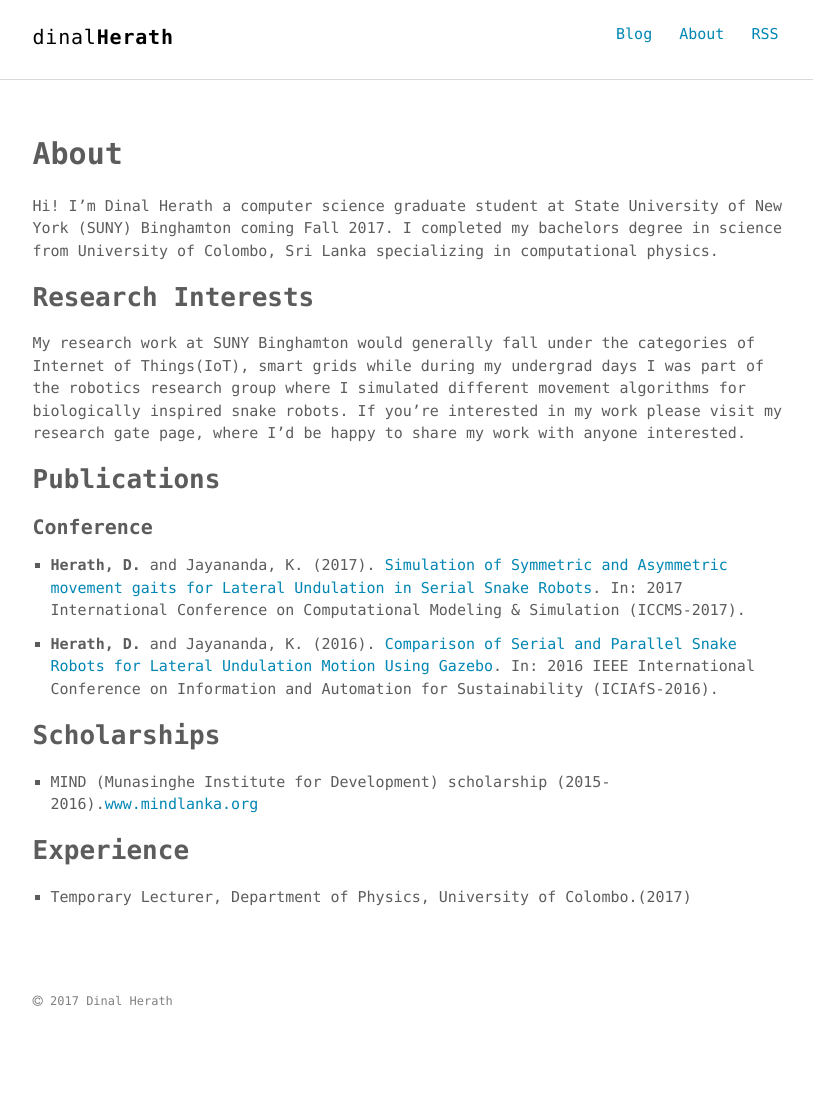
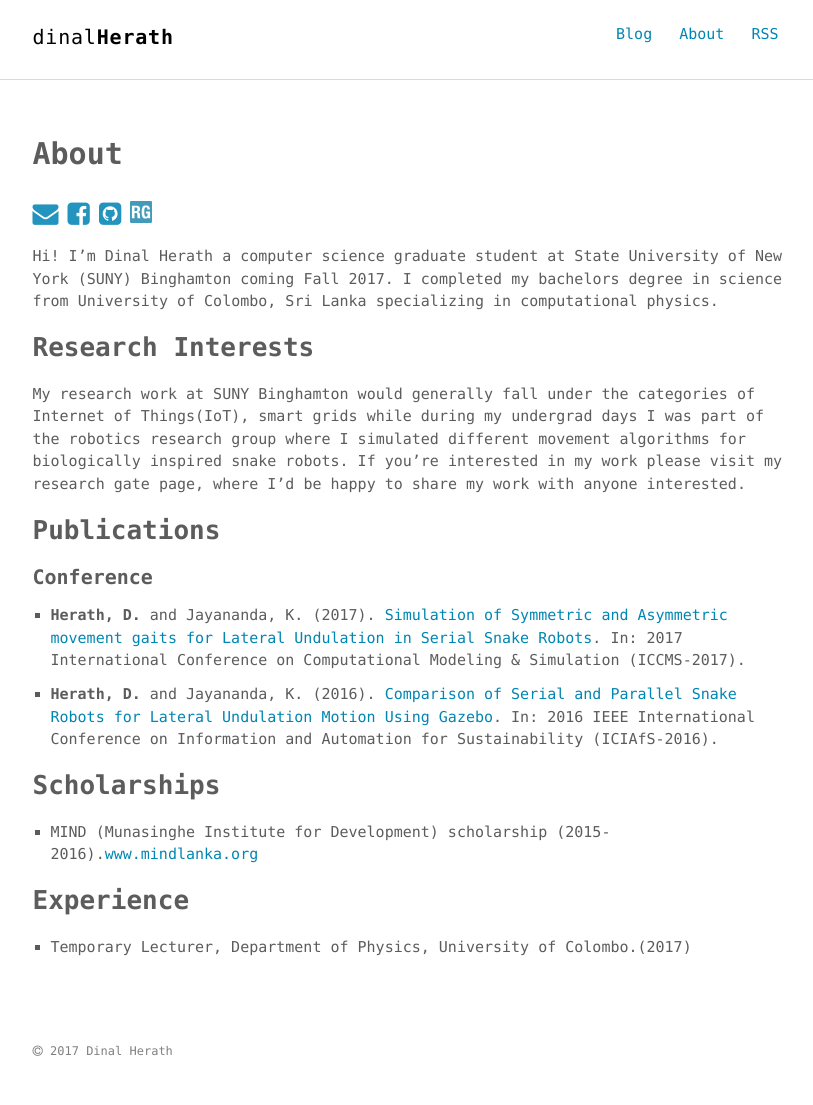
Before and after one commit to dherath/myWebsiteTheme, a Jekyll site: the page built from about.md, in a window 1280 px wide. Shown: the whole page, without its empty margins (230-1043 px from the left). Built offline with Jekyll 4.4.1, drawn with Linux system fonts in a browser that asks for light colours; before the commit the page ends 1055 px from its top, so only the background shows below that.

Commit message:
changed config and added icons to about.md

```diff
--- a/_config.yml
+++ b/_config.yml
@@ -2,17 +2,17 @@
 # SEO settings
 title: "dinal"
 title2: "Herath" # default: ""
-description: "Just another minimalist Jekyll theme for technical writing."
-keywords: "Jekyll, theme, free, download, SEO, blog, web, minimalist, thinkspace"
-url: http://heiswayi.github.io/thinkspace # site url
+# description: "Just another minimalist Jekyll theme for technical writing."
+# keywords: "Jekyll, theme, free, download, SEO, blog, web, minimalist, thinkspace"
+# url: http://heiswayi.github.io/thinkspace # site url
 baseurl: "" # apply repo name if use it under gh-pages branch
 # baseurl: null # apply null if repo name is something like username.github.io
 
 google_analytics: UA-XXXXX-XX
-repo: http://github.com/heiswayi/thinkspace
-disqus_shortname: "hnbloggithub"
-twitter_username: "HeiswayiNrird"
-comments: true
+# repo: http://github.com/heiswayi/thinkspace
+# disqus_shortname: "hnbloggithub"
+# twitter_username: "HeiswayiNrird"
+# comments: true
 
 # Build settings
 permalink   : /:year/:title/
@@ -32,8 +32,8 @@ author:
   name     : "Dinal Herath"
   #job      : "Welcome to my blog"
   greeting : "welcome to my blog"
-  bio      : " bla bla bla bla bla bla."
-  thumb    : /images/author.jpg
+  bio      : " bla bla bla bla bla bla :P."
+  thumb    : /assets/images/sherlock.jpg
   email    : #hnrird@gmail.com
   url      : #http://heiswayi.github.io
   github   : #http://github.com/heiswayi
--- a/about.md
+++ b/about.md
@@ -3,6 +3,12 @@ layout: page
 title: About
 permalink: /about/
 ---
+
+
+<a href="mailto:dinal.bing@gmail.com"><i class="fa fa-envelope" style="font-size:26px;color:#2294bd" ></i></a>
+<i class="fa fa-facebook-square" style="font-size:26px;color:#2294bd"></i>
+<a href="https://github.com/dherath" target="blank"><i class="fa fa-github-square" style="font-size:26px;color:#2294bd"></i></a>
+<a href="https://www.researchgate.net/profile/Dinal_Herath" target="blank"><i style="font-size:26px;color:#2294bd"><img src="/assets/img/icons/researchgate-logo.svg" style="height:22px"></i></a>
 
 Hi! I'm Dinal Herath a computer science graduate student at State University of New York (SUNY) Binghamton coming Fall 2017. I completed my bachelors degree in science from University of Colombo, Sri Lanka specializing in computational physics.
 
@@ -14,13 +20,13 @@ My research work at SUNY Binghamton would generally fall under the categories of
 
 #### Conference
 
-- **Herath, D.** and Jayananda, K. (2017). [Simulation of Symmetric and Asymmetric movement gaits for Lateral Undulation in Serial Snake Robots](https://www.researchgate.net/publication/317015239_Simulation_of_Symmetric_and_Asymmetric_movement_gaits_for_Lateral_Undulation_in_Serial_Snake_Robots){:target="_blank"}. In: 2017 International Conference on Computational Modeling & Simulation (ICCMS-2017).
+- **Herath, D.** and Jayananda, K. (2017). [Simulation of Symmetric and Asymmetric movement gaits for Lateral Undulation in Serial Snake Robots](https://www.researchgate.net/publication/317015239_Simulation_of_Symmetric_and_Asymmetric_movement_gaits_for_Lateral_Undulation_in_Serial_Snake_Robots){:target="blank"}. In: 2017 International Conference on Computational Modeling & Simulation (ICCMS-2017).
 
-- **Herath, D.** and Jayananda, K. (2016). [Comparison of Serial and Parallel Snake Robots for Lateral Undulation Motion Using Gazebo](https://www.researchgate.net/publication/311716282_Comparison_of_Serial_and_Parallel_Snake_Robots_for_Lateral_Undulation_Motion_using_Gazebo){:target="_blank"}. In: 2016 IEEE International Conference on Information and Automation for Sustainability (ICIAfS-2016).
+- **Herath, D.** and Jayananda, K. (2016). [Comparison of Serial and Parallel Snake Robots for Lateral Undulation Motion Using Gazebo](https://www.researchgate.net/publication/311716282_Comparison_of_Serial_and_Parallel_Snake_Robots_for_Lateral_Undulation_Motion_using_Gazebo){:target="blank"}. In: 2016 IEEE International Conference on Information and Automation for Sustainability (ICIAfS-2016).
 
 ## Scholarships
 
-- MIND (Munasinghe Institute for Development) scholarship (2015-2016).[www.mindlanka.org](http://www.mindlanka.org/past.cfm?page=aa){:target="_blank"}
+- MIND (Munasinghe Institute for Development) scholarship (2015-2016).[www.mindlanka.org](http://www.mindlanka.org/past.cfm?page=aa){:target="blank"}
 
 ## Experience
 
```
Also changed, not shown: _includes/icon-github.svg (deleted), _includes/icon-twitter.svg (deleted), assets/img/icons/email.svg (added), assets/img/icons/icon-github.svg (added), assets/img/icons/icon-twitter.svg (added), assets/img/icons/media.svg (added), assets/img/icons/researchgate-logo.svg (added).
